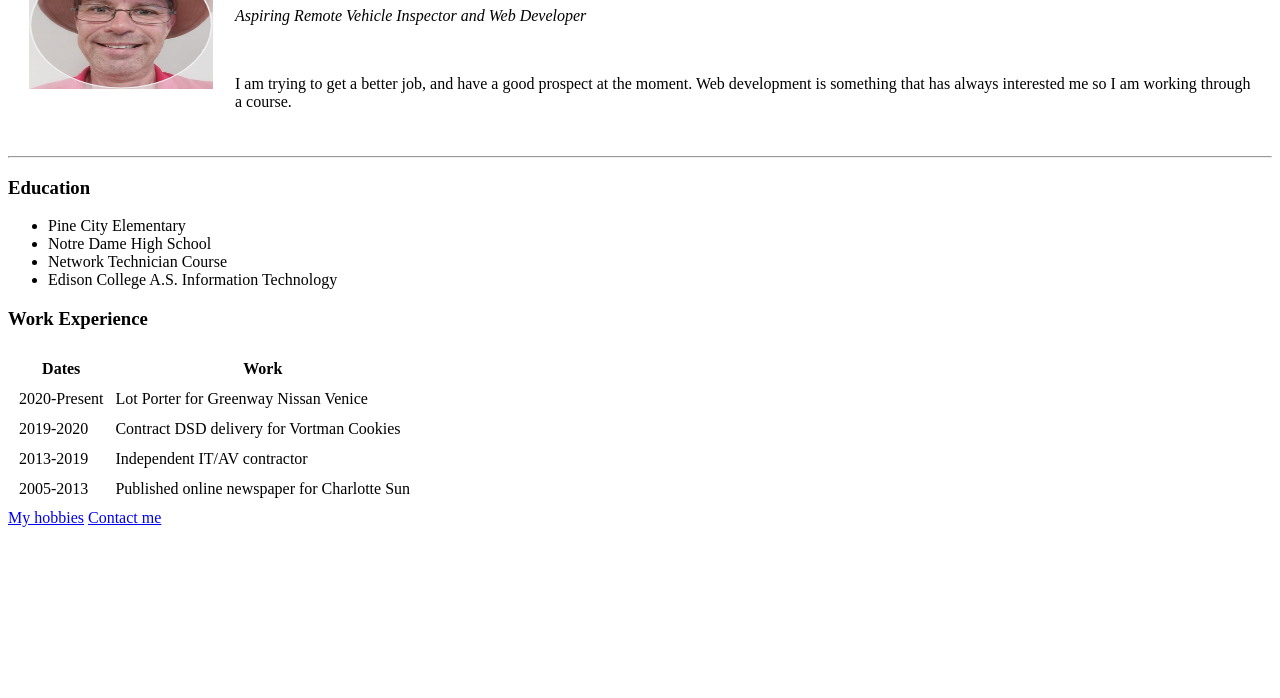
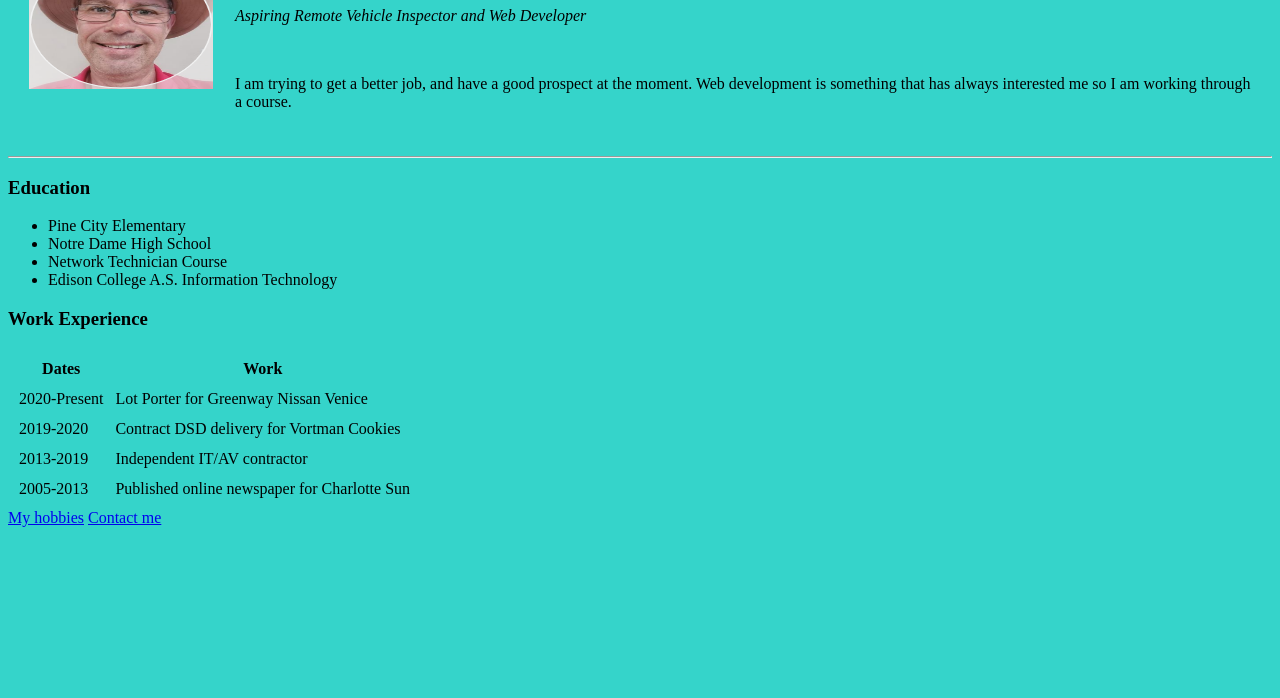
Before and after one commit to bcook0627/webdev, a plain HTML site: page index.html in a window 1280 px wide. Shown: the part 102-800 px from the top of the page. Drawn offline with Linux system fonts and the light colour scheme.

Commit message:
Adding inline styles

```diff
--- a/index.html
+++ b/index.html
@@ -3,7 +3,7 @@
         <meta charset="UTF-8">
         <title>Course Page</title>
     </head>
-    <body>
+    <body style="background-color: rgb(53, 212, 202);">
         <table cellspacing="20">
             <tr>
                 <td>
```
